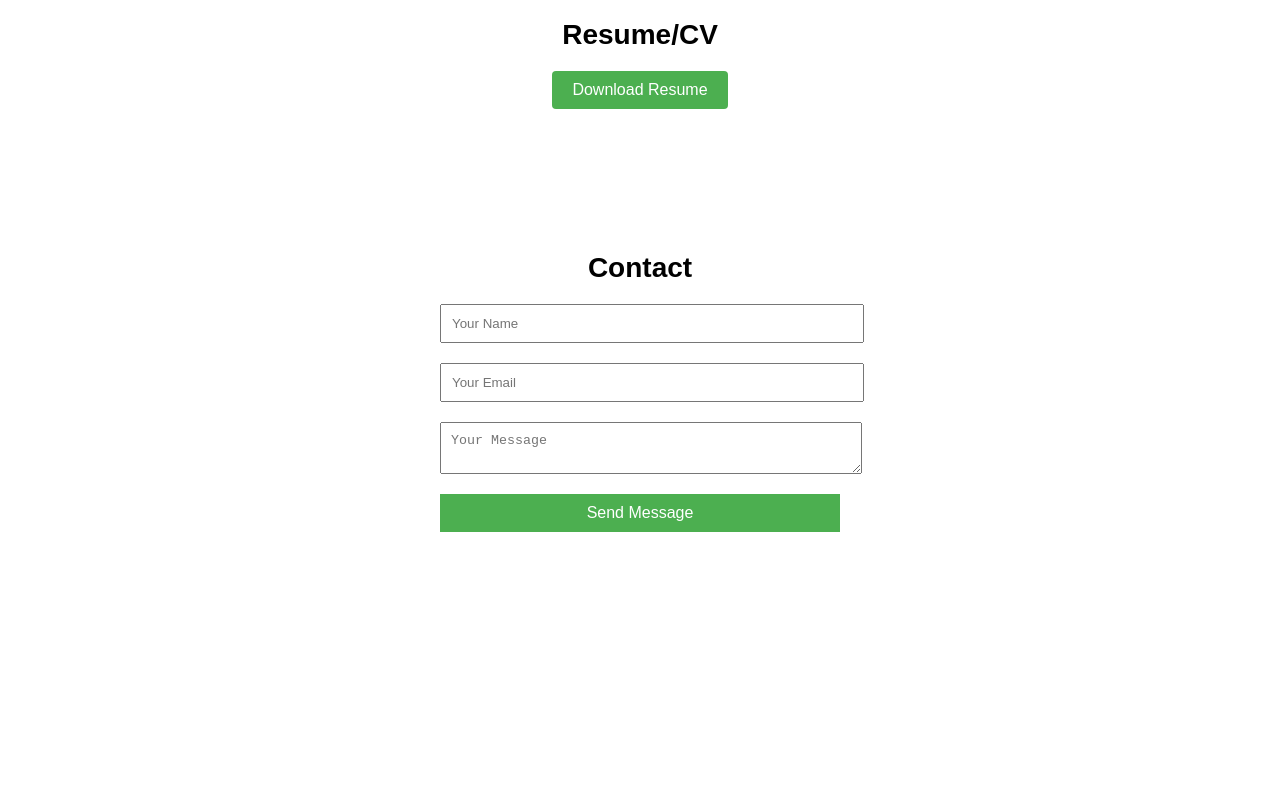
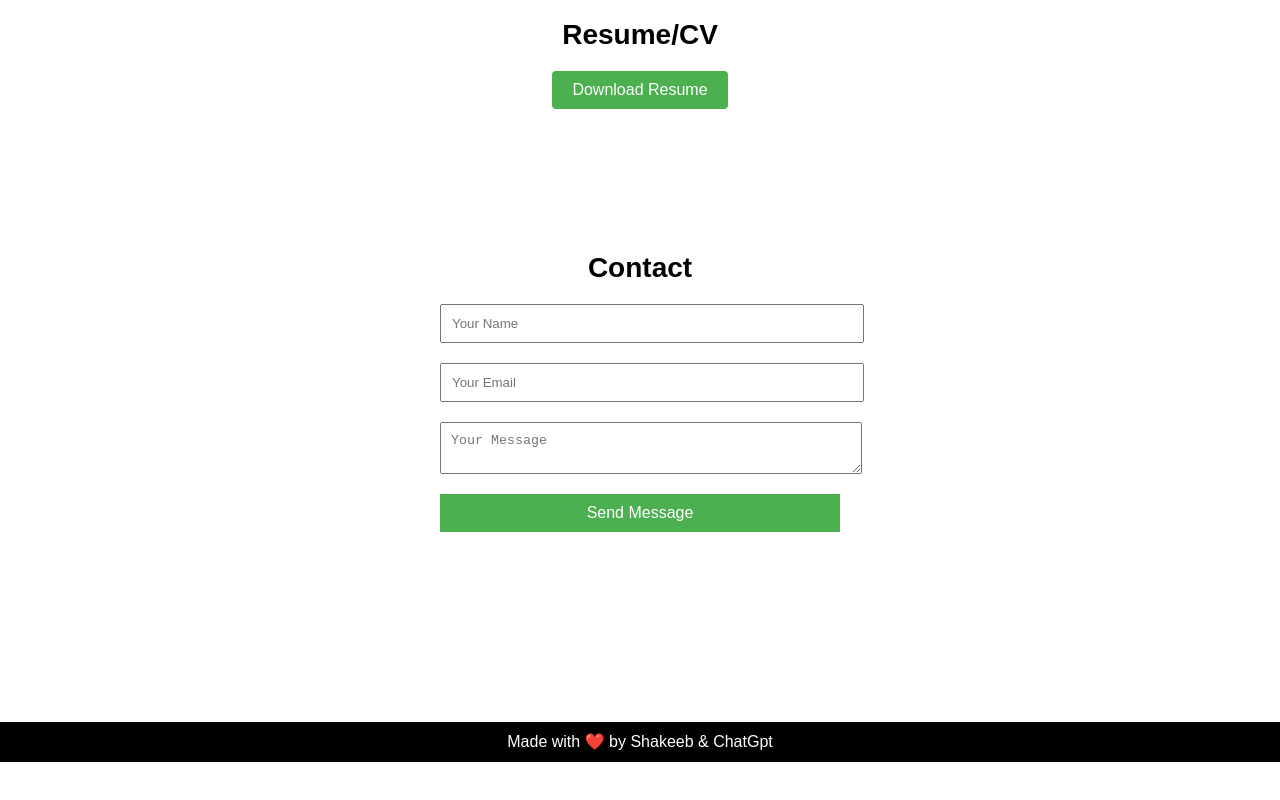
Before and after one commit to tlepatience/Portfolio, a website: page index.html in a window 1280 px wide. Shown: the part 2526-3326 px from the top of the page. Before the commit the page ends 3138 px from the top, so only its background shows below. Drawn offline with Linux system fonts and the light colour scheme.

Commit message:
Add files via upload

```diff
--- a/index.html
+++ b/index.html
@@ -50,9 +50,9 @@
 <body>
   <div class="topnav">
     <a class="active" href="#home">Home</a>
-    <a href="#news">leetcode</a>
+    <a href="#coding">leetcode</a>
     <a href="#contact">Contact</a>
-    <a href="#about" onclick="dark()">DarkMode</a>
+    <a href="#dm" onclick="dark()">DarkMode</a>
   </div>
   <div class="intro">
     <img src="dp.jpg" alt="Your Picture">
@@ -193,6 +193,8 @@
         <button type="submit">Send Message</button>
     </form>
   </div>
+    <div class="footer">Made with ❤️ by Shakeeb & ChatGpt</div>
+
   <script>
     var form = document.getElementById('contact-form');
     form.addEventListener("submit", e => {
--- a/style.css
+++ b/style.css
@@ -273,3 +273,14 @@ body {
 .dark-mode{
 
 }
+.footer{
+
+  background-color: #000000;
+  color: white;
+  padding-top: 10px;
+  margin: 150px 0px 0px 0px;
+  position:relative;
+  height: 30px;
+
+
+}
```
